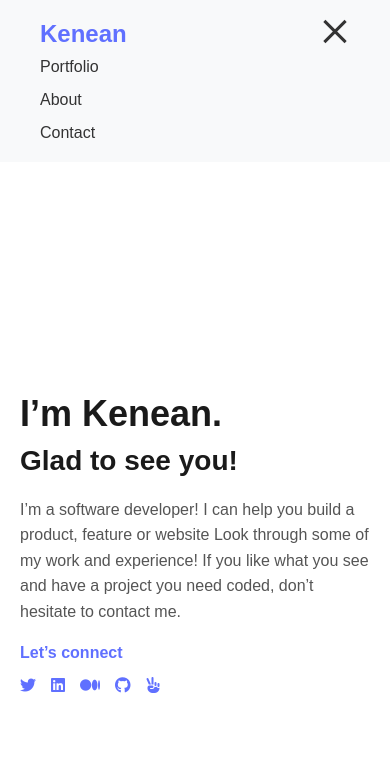
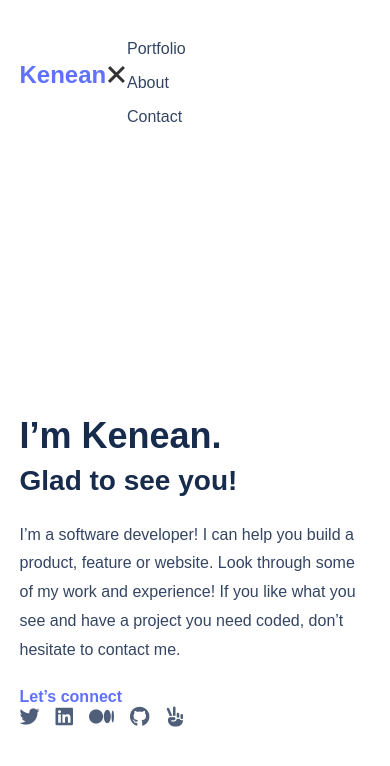
Before and after one commit to keneanalemayhu/portfolio, a website: page index.html in a window 390 px wide. Both pictures are taken after a click on the label 335 px from the left and 32 px from the top of the page. Drawn offline with Linux system fonts and the light colour scheme.

Commit message:
updated css and html(responsiveness, lint-free) updated README for thorough info

```diff
--- a/index.html
+++ b/index.html
@@ -12,7 +12,7 @@
   </head>
   <body>
     <header>
-      <div class="navbar">
+      <nav class="navbar">
         <h1>Kenean</h1>
 
         <input type="checkbox" id="menu-toggle" />
@@ -27,7 +27,7 @@
           <li><a href="pages/about.html">About</a></li>
           <li><a href="pages/contact.html">Contact</a></li>
         </ul>
-      </div>
+      </nav>
     </header>
 
     <section class="hero">
@@ -37,25 +37,21 @@
           <h2>Glad to see you!</h2>
           <p>
             I’m a software developer! I can help you build a product, feature or
-            website Look through some of my work and experience! If you like
+            website. Look through some of my work and experience! If you like
             what you see and have a project you need coded, don’t hesitate to
             contact me.
           </p>
-          <a href="#">Let’s connect</a>
+          <a class="cta-btn" href="#">Let’s connect</a>
         </div>
 
         <div class="social-links">
-          <a href="#" target="_blank"><i class="fab fa-twitter"></i></a>
-          <a href="#" target="_blank"><i class="fab fa-linkedin"></i></a>
-          <a href="#" target="_blank"><i class="fab fa-medium"></i></a>
-          <a href="#" target="_blank"><i class="fab fa-github"></i></a>
-          <a href="#" target="_blank"><i class="fas fa-hand-peace"></i></a>
+          <a href="#"><i class="fab fa-twitter"></i></a>
+          <a href="#"><i class="fab fa-linkedin"></i></a>
+          <a href="#"><i class="fab fa-medium"></i></a>
+          <a href="#"><i class="fab fa-github"></i></a>
+          <a href="#"><i class="fas fa-hand-peace"></i></a>
         </div>
       </div>
     </section>
-
-    <section class="projects">
-      <!--  -->
-    </section>
   </body>
 </html>
--- a/style/style.css
+++ b/style/style.css
@@ -6,138 +6,67 @@
 
 html,
 body {
-  /* overflow: hidden; */
-  font-family: Arial, sans-serif;
+  font-family: Poppins, sans-serif;
+  background-color: #fff;
+  color: #1a1a1a;
 }
 
 .navbar {
   display: flex;
   justify-content: space-between;
   align-items: center;
-  padding: 20px 40px;
-  background-color: #f8f9fa;
+  padding: 1.5rem 5%;
+  background-color: #fff;
 }
 
 .navbar h1 {
-  font-size: 24px;
+  font-size: 1.5rem;
   color: #6070ff;
 }
 
 .navitems {
   list-style: none;
   display: flex;
-  gap: 30px;
+  gap: 2rem;
 }
 
 .navitems li a {
   text-decoration: none;
-  color: #333;
+  color: #344563;
   font-weight: 500;
   transition: color 0.3s ease;
 }
 
 .navitems li a:hover {
-  color: #007bff;
-}
-
-.hero {
-  height: calc(100vh - 80px);
-  display: flex;
-  justify-content: center;
-  align-items: center;
-  padding: 0 20px;
-  text-align: left;
-}
-
-.hero-content {
-  display: flex;
-  flex-direction: column;
-  justify-content: center;
-  align-items: flex-start;
-  max-width: 700px;
-  width: 100%;
-}
-
-.hero .container {
-  max-width: 700px;
-}
-
-.hero h1 {
-  font-size: 36px;
-  color: #1a1a1a;
-  margin-bottom: 10px;
-}
-
-.hero h2 {
-  font-size: 28px;
-  color: #1a1a1a;
-  margin-bottom: 20px;
-}
-
-.hero p {
-  font-size: 16px;
-  line-height: 1.6;
-  color: #555;
-  margin-bottom: 20px;
-}
-
-.hero a {
-  text-decoration: none;
   color: #6070ff;
-  font-weight: bold;
 }
 
 #menu-toggle {
   display: none;
 }
 
-.social-links {
-  margin-top: 15px;
-  display: flex;
-  flex-wrap: wrap;
-  gap: 15px;
-  align-items: center;
-  justify-content: flex-start;
-  width: 100%;
-  max-width: 700px;
-}
-
 .hamburger {
   display: none;
-  font-size: 24px;
   cursor: pointer;
   width: 30px;
   height: 24px;
   position: relative;
-  margin-left: auto;
 }
 
 .hamburger span {
+  background: #333;
   display: block;
   height: 3px;
   width: 100%;
-  background: #333;
   position: absolute;
   left: 0;
-  transition: all 0.3s ease;
+  transition: 0.3s ease;
 }
 
-/* Top line */
-.hamburger span:nth-child(1) {
-  top: 0;
-}
+.hamburger span:nth-child(1) { top: 0; }
+.hamburger span:nth-child(2) { top: 10px; }
+.hamburger span:nth-child(3) { top: 20px; }
 
-/* Middle line */
-.hamburger span:nth-child(2) {
-  top: 10px;
-}
-
-/* Bottom line */
-.hamburger span:nth-child(3) {
-  top: 20px;
-}
-
-/* Animate to X when checked */
 #menu-toggle:checked + .hamburger span:nth-child(1) {
   transform: rotate(45deg);
   top: 10px;
@@ -152,12 +81,72 @@ body {
   top: 10px;
 }
 
+.hero {
+  display: flex;
+  justify-content: center;
+  align-items: center;
+  padding: 3rem 5%;
+  min-height: 100vh;
+  background-color: #fff;
+}
+
+.hero-content {
+  display: flex;
+  flex-direction: column;
+  max-width: 700px;
+  width: 100%;
+}
+
+.container h1 {
+  font-size: 2.25rem;
+  color: #172b4d;
+  margin-bottom: 0.5rem;
+}
+
+.container h2 {
+  font-size: 1.75rem;
+  color: #172b4d;
+  margin-bottom: 1.5rem;
+}
+
+.container p {
+  font-size: 1rem;
+  color: #344563;
+  line-height: 1.8;
+  margin-bottom: 1.5rem;
+}
+
+.cta-btn {
+  display: inline-block;
+  background: transparent;
+  color: #6070ff;
+  font-weight: 600;
+  text-decoration: none;
+  transition: 0.3s ease;
+}
+
+.cta-btn:hover {
+  color: #4053fc;
+  text-decoration: underline;
+}
+
+.social-links {
+  display: flex;
+  flex-wrap: wrap;
+  gap: 1rem;
+}
+
+.social-links a {
+  font-size: 1.25rem;
+  color: #505f79;
+  transition: color 0.3s ease;
+}
+
+.social-links a:hover {
+  color: #6070ff;
+}
+
 @media (max-width: 768px) {
-  .navbar {
-    flex-wrap: wrap;
-    align-items: flex-start;
-  }
-
   .hamburger {
     display: block;
   }
@@ -166,11 +155,21 @@ body {
     display: none;
     flex-direction: column;
     width: 100%;
-    gap: 15px;
-    margin-top: 10px;
+    margin-top: 1rem;
+    gap: 1rem;
   }
 
   #menu-toggle:checked + .hamburger + .navitems {
     display: flex;
   }
 }
+
+@media (min-width: 768px) {
+  .hero-content {
+    flex-direction: column;
+  }
+
+  .navbar {
+    flex-direction: row;
+  }
+}
```
Also changed, not shown: structure.txt (deleted, +0 -14 lines), README.md, 1 other file.
